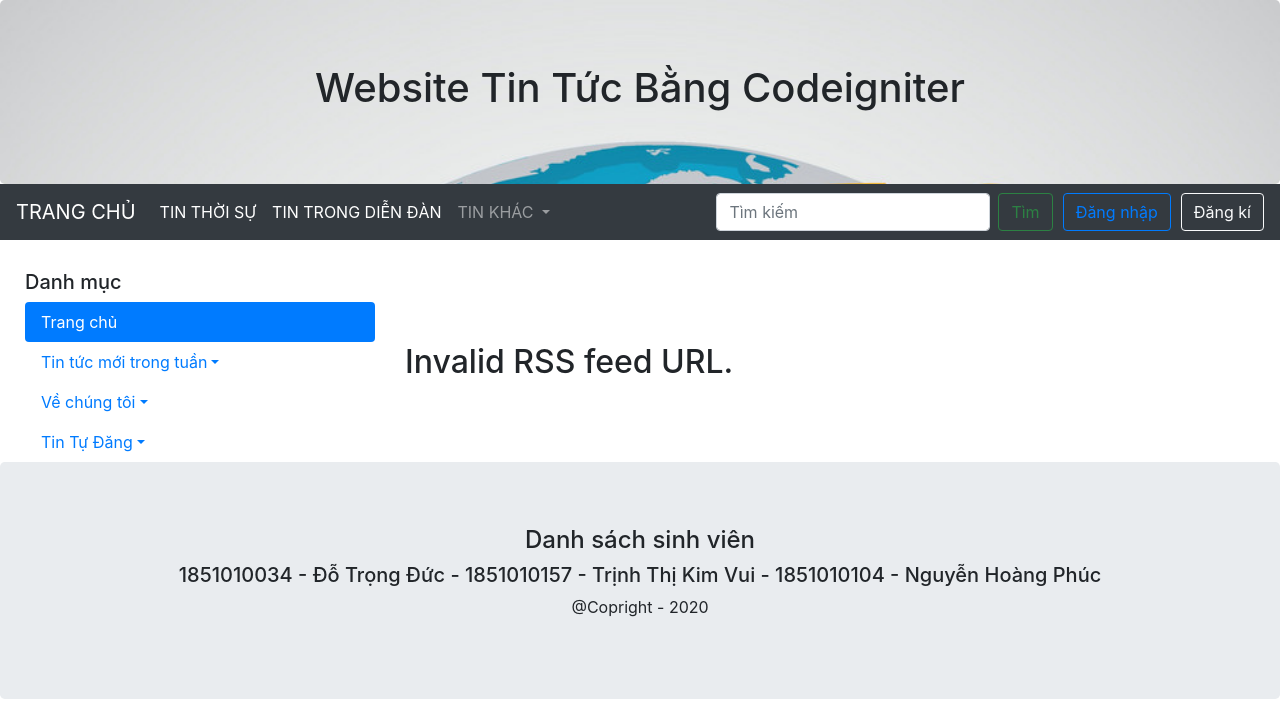
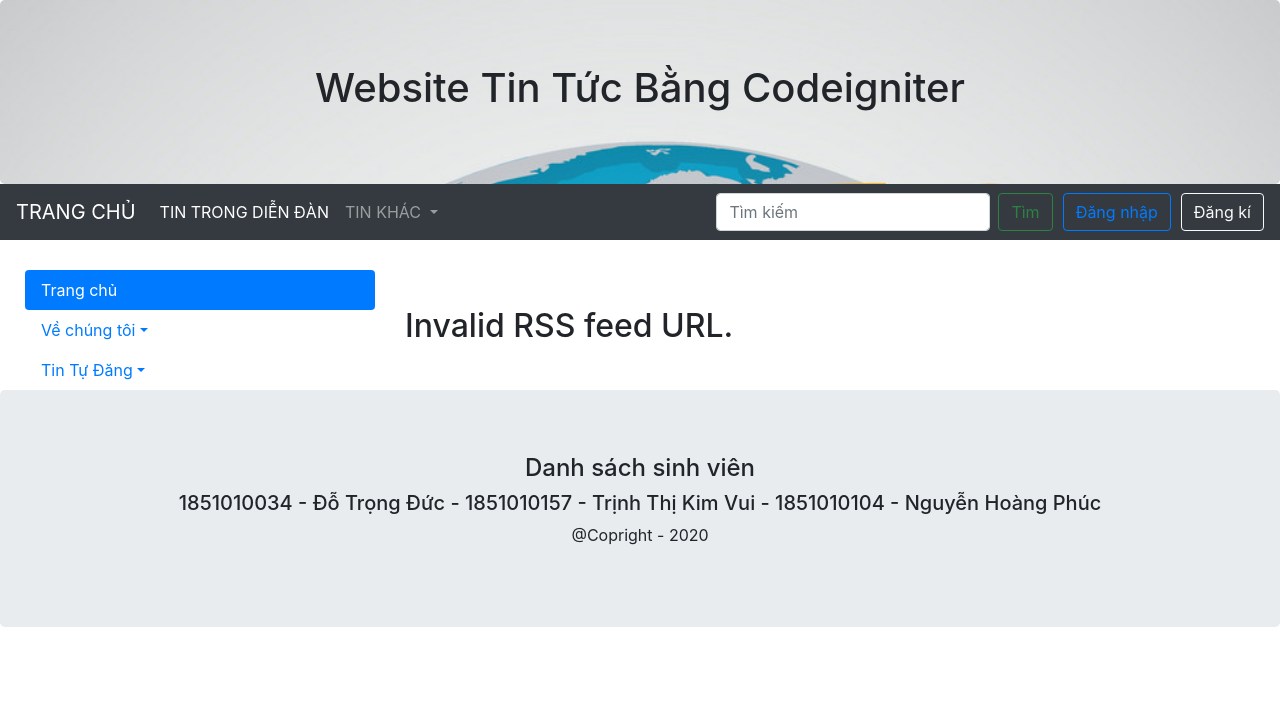
Before and after one commit to VuiTrinhThiKim/WebTinTucRSS, a CodeIgniter app: page /Web/index.php/welcome/index in a window 1280 px wide. Shown: the top 702 px of the page. Run offline with CodeIgniter, Linux system fonts and the light colour scheme; data that the repository does not hold is empty; some libraries are stand-ins or nearby versions.

Commit message:
xoa du lieu k can thiet

```diff
--- a/application/views/layout/header.php
+++ b/application/views/layout/header.php
@@ -40,9 +40,6 @@
 		<div class="collapse navbar-collapse" id="navbarSupportedContent">
 			<ul class="navbar-nav mr-auto">
 				<li class="nav-item active">
-					<a class="nav-link" href="index.php?link=https://vnexpress.net/rss/thoi-su.rss">TIN THỜI SỰ<span class="sr-only">(current)</span></a>
-				</li>
-				<li class="nav-item active">
 					<a class="nav-link" href="<?php echo base_url();?>index.php/listPost">TIN TRONG DIỄN ĐÀN</a>
 				</li>
 				<li class="nav-item dropdown">
--- a/application/views/layout/sidebar.php
+++ b/application/views/layout/sidebar.php
@@ -1,19 +1,7 @@
 
 	<div class="col-sm-4">
-	   	<h5>Danh mục</h5>
 	   	<ul class="nav nav-pills flex-column">
 	    	<li class="nav-item"><a  class="nav-link active" href="#">Trang chủ</a></li>
-	    	<li class="nav-item dropdown active">
-		        <a href="#" class="nav-link dropdown-toggle" data-toggle="dropdown" >Tin tức mới trong tuần</a>
-		        <ul class="dropdown-menu" >
-		            <li class="nav-item"><a class="nav-link" href="#" >Chính trị</a> </li>
-					<li class="nav-item"><a class="nav-link" href="#" >Giáo dục</a> </li>
-			        <li class="nav-item"><a class="nav-link" href="#" >Thể thao</a> </li>
-			        <li class="nav-item"><a class="nav-link" href="#" >Văn hóa</a> </li>
-					<li class="nav-item"><a class="nav-link" href="#" >Kinh doanh</a> </li>
-					<li class="nav-item"><a class="nav-link" href="#" >Pháp luật</a> </li>
-	        	</ul>
-	      	</li>
 	      	<li class="nav-item dropdown active">
 		        <a href="#" class="nav-link dropdown-toggle" data-toggle="dropdown">Về chúng tôi</a>
 		        <ul class="dropdown-menu" >
```
